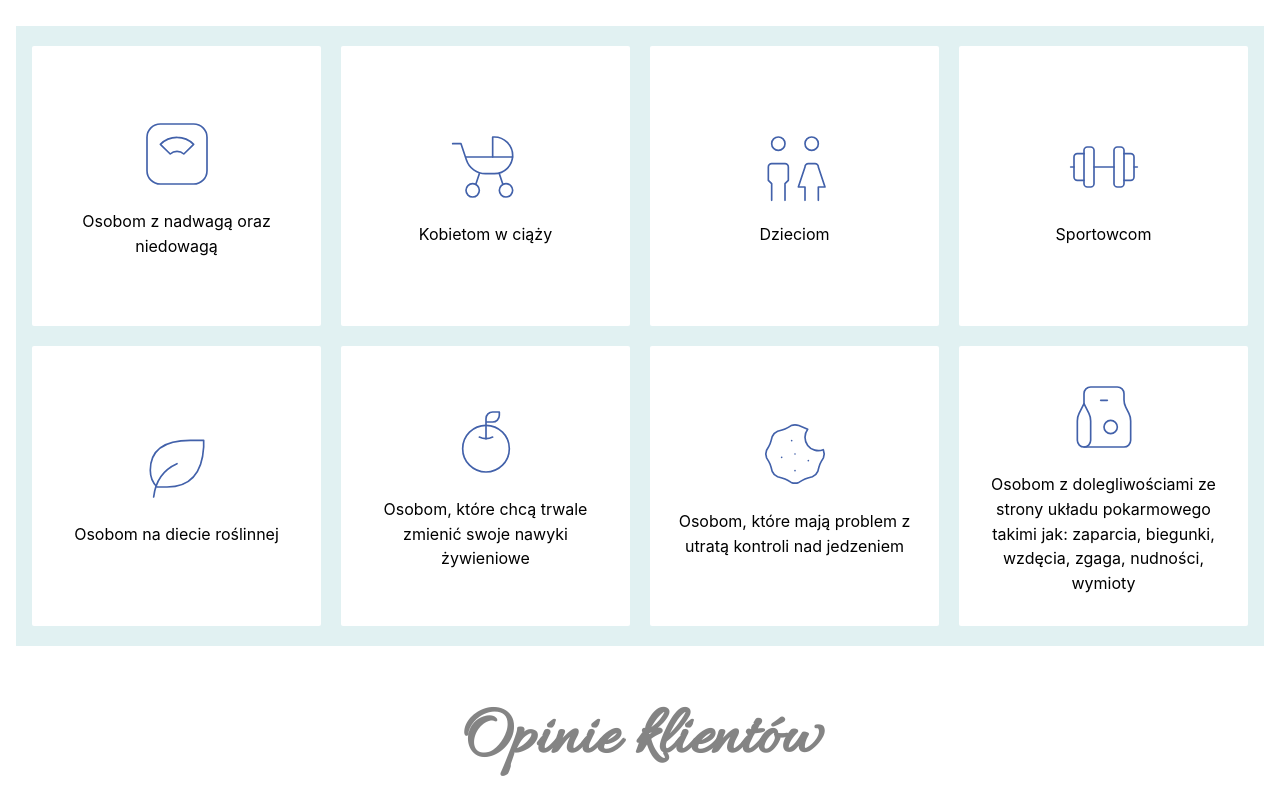
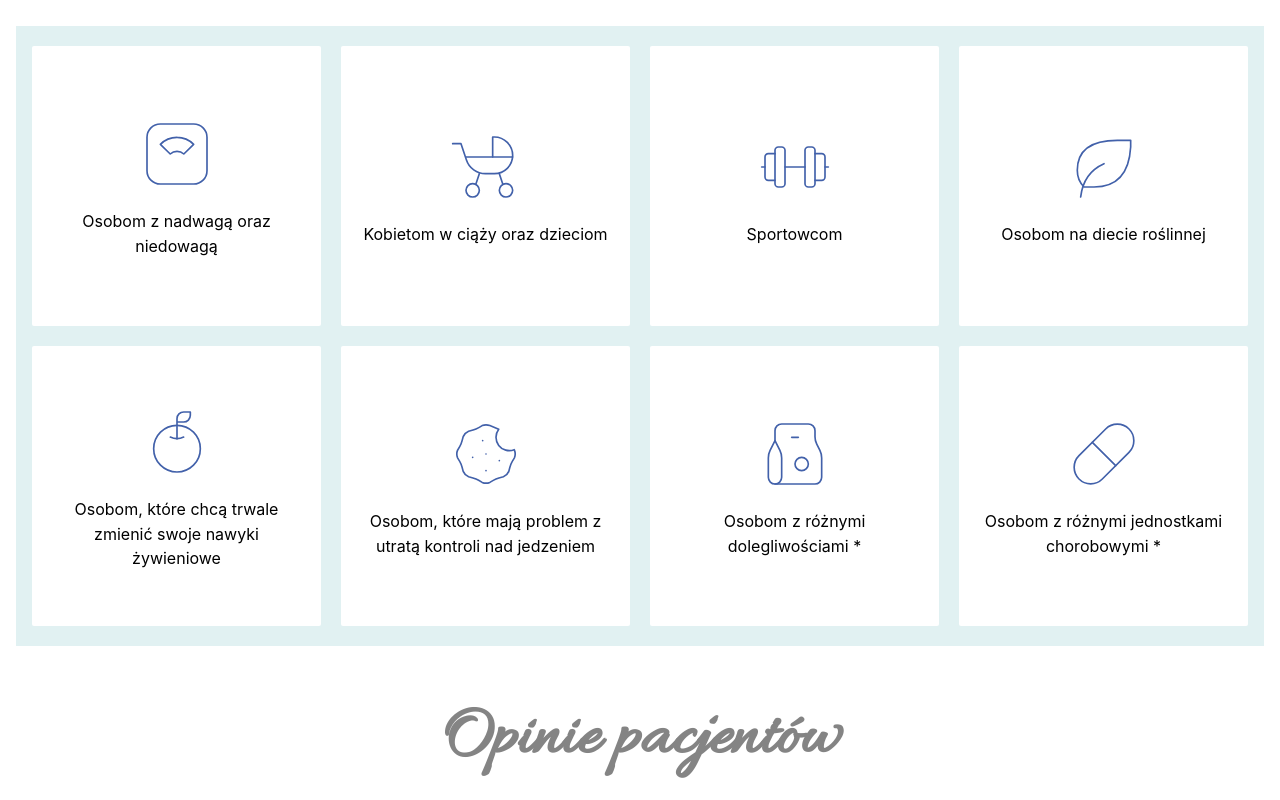
Before and after one commit to szkmk13/diet-and-health, a Next.js app: page / in a window 1280 px wide. Shown: the part 1200-2000 px from the top of the page. Built offline with nearby package versions, Linux system fonts and the light colour scheme.

Commit message:
minor fixes

```diff
--- a/components/Home/compontents/Opinions/Opinions.tsx
+++ b/components/Home/compontents/Opinions/Opinions.tsx
@@ -105,7 +105,7 @@ const newopinions = ''
     <>
       <Center py={20}>
         <Text fw={700} className={classes.title2}>
-          Opinie klientów
+          Opinie pacjentów
         </Text>
       </Center>
       <div className={classes.bgimage}>
--- a/components/Home/compontents/Patients/Patients.module.css
+++ b/components/Home/compontents/Patients/Patients.module.css
@@ -52,6 +52,7 @@
 .title {
   text-align: center;
   font-family: 'Greycliff CF', var(--mantine-font-family);
+  white-space: pre-wrap;
   /* font-weight: bold; */
 }
 
--- a/components/Home/compontents/Patients/Patients.tsx
+++ b/components/Home/compontents/Patients/Patients.tsx
@@ -16,7 +16,7 @@ import classes from './Patients.module.css';
 import { useHover } from '@mantine/hooks';
 import { useState } from 'react';
 import SectionHeader from '../SectionHeader';
-import { IconApple, IconBabyCarriage, IconBarbell, IconCookie, IconFriends, IconLeaf, IconPaperBag, IconScaleOutline } from '@tabler/icons-react';
+import { IconApple, IconBabyCarriage, IconBarbell, IconCookie, IconFriends, IconLeaf, IconPaperBag, IconScaleOutline, IconPill } from '@tabler/icons-react';
 
 export default function Patients() {
   const cardsData = [
@@ -26,15 +26,15 @@ export default function Patients() {
       image: <IconScaleOutline color="#4261AA" stroke={0.5} style={{ width: rem(80), height: rem(80) }} />,
     },
     {
-      title: 'Kobietom w ciąży',
+      title: 'Kobietom w ciąży oraz dzieciom',
       description: '',
       image: <IconBabyCarriage color="#4261AA" stroke={0.5} style={{ width: rem(80), height: rem(80) }} />,
     },
-    {
-      title: 'Dzieciom',
-      description: '',
-      image: <IconFriends color="#4261AA" stroke={0.5} style={{ width: rem(80), height: rem(80) }} />,
-    },
+    // {
+    //   title: 'Dzieciom',
+    //   description: '',
+    //   image: <IconFriends color="#4261AA" stroke={0.5} style={{ width: rem(80), height: rem(80) }} />,
+    // },
     {
       title: 'Sportowcom',
       description: '',
@@ -56,41 +56,22 @@ export default function Patients() {
       image: <IconCookie color="#4261AA" stroke={0.5} style={{ width: rem(80), height: rem(80) }} />,
     },
     {
-      title:
-        'Osobom z dolegliwościami ze strony układu pokarmowego takimi jak: zaparcia, biegunki, wzdęcia, zgaga, nudności, wymioty',
-        description: '',
+      title:"Osobom z różnymi\ndolegliwościami *",
+      description:
+        'Osobom z dolegliwościami ze strony układu pokarmowego takimi jak: zaparcia, biegunki, wzdęcia, zgaga, nudności, wymioty, refluksem żołądkowo-przełykowym.',
+        // description: '',
         image: <IconPaperBag color="#4261AA" stroke={0.5} style={{ width: rem(80), height: rem(80) }} />,
+    },{
+      title:"Osobom z różnymi jednostkami chorobowymi *",
+      description:
+        'Osobom z cukrzycą, insulinoopornością, celiakią, SIBO, zespołem jelita drażliwego, niedoczynnością tarczycy, nadczynnością tarczycy, Hashimoto, anemią, wrzodziejącym zapaleniem jelita grubego, chorobą Leśniowskiego-Crohna, dną moczanowa i innymi chorobami/ dolegliwościami.',
+        // description: '',
+        image: <IconPill color="#4261AA" stroke={0.5} style={{ width: rem(80), height: rem(80) }} />,
     },
   ];
 
-  // const cards = short.map((patient) => (
-  //   <Card key={patient.title} radius="md" className={classes.card}>
-  //     <Center>
-  //       <Image src={patient.image}  className={classes.image}  />
-  //     </Center>
-  //     <Center>
-  //       <Text className={classes.title} pt={5}>
-  //         {patient.title}
-  //       </Text>
-  //     </Center>
-  //   </Card>
-  // ));
-  // const longCards = long.map((patient) => (
-  //   <Card key={patient.title} radius="md" className={classes.longcard}>
-  //     <Center>
-  //       <Image src={patient.image} style={{ height: '125px' }} />
-  //     </Center>
-  //     <Center>
-  //       <Text className={classes.title} pt={5}>
-  //         {patient.title}
-  //       </Text>
-  //     </Center>
-  //   </Card>
-  // ));
-
   return (
     <>
-
       <Center pt={20}>
         <Text fw={700} className={classes.title2}>
           Komu pomagam?
@@ -114,6 +95,28 @@ export default function Patients() {
             </Center>
           </Card>
         </Group> */}
+              {/* <Popover
+        key={`popover_${link.label}`}
+        position="bottom"
+        withArrow
+        shadow="md"
+        opened={popoveropened}
+      >
+        <Popover.Target>
+          <a
+            onMouseEnter={open}
+            onMouseLeave={close}
+            key={link.label}
+            href={'#'}
+            className={classes.linkDisabled}
+          >
+            {link.label}
+          </a>
+        </Popover.Target>
+        <Popover.Dropdown style={{ pointerEvents: 'none' }}>
+          <Text size="sm">Dostępne wkrótce</Text>
+        </Popover.Dropdown>
+      </Popover> */}
         <Container fluid py={20} my={20} bg={'#e1f1f2'}>
           <Grid gutter={20}>
             {cardsData.map((patient, index) => (
@@ -124,7 +127,7 @@ export default function Patients() {
                   </Center>
                   <Center>
                     <Text className={classes.title} pt={15} fw={400}>
-                      {patient.title}
+                      {patient.title}{/* {patient.description?patient.description:''}*/}
                     </Text>
                   </Center>
                 </Card>
@@ -132,9 +135,6 @@ export default function Patients() {
             ))}
           </Grid>
         </Container>
-
-      {/* </div> */}
-
     </>
   );
 }
--- a/components/Services/ServicesToggles.tsx
+++ b/components/Services/ServicesToggles.tsx
@@ -217,7 +217,9 @@ export default function ServicesToggles() {
   return (
     <>
       <Space h="xl" />
-      <Accordion defaultValue="Oferta Indywidualna" variant="separated">
+      <Accordion
+      // defaultValue="Oferta Indywidualna"
+      variant="separated">
         {items}
       </Accordion>
     </>
```
Also changed, not shown: components/Services/Services.module.css (+1 -9 lines).
